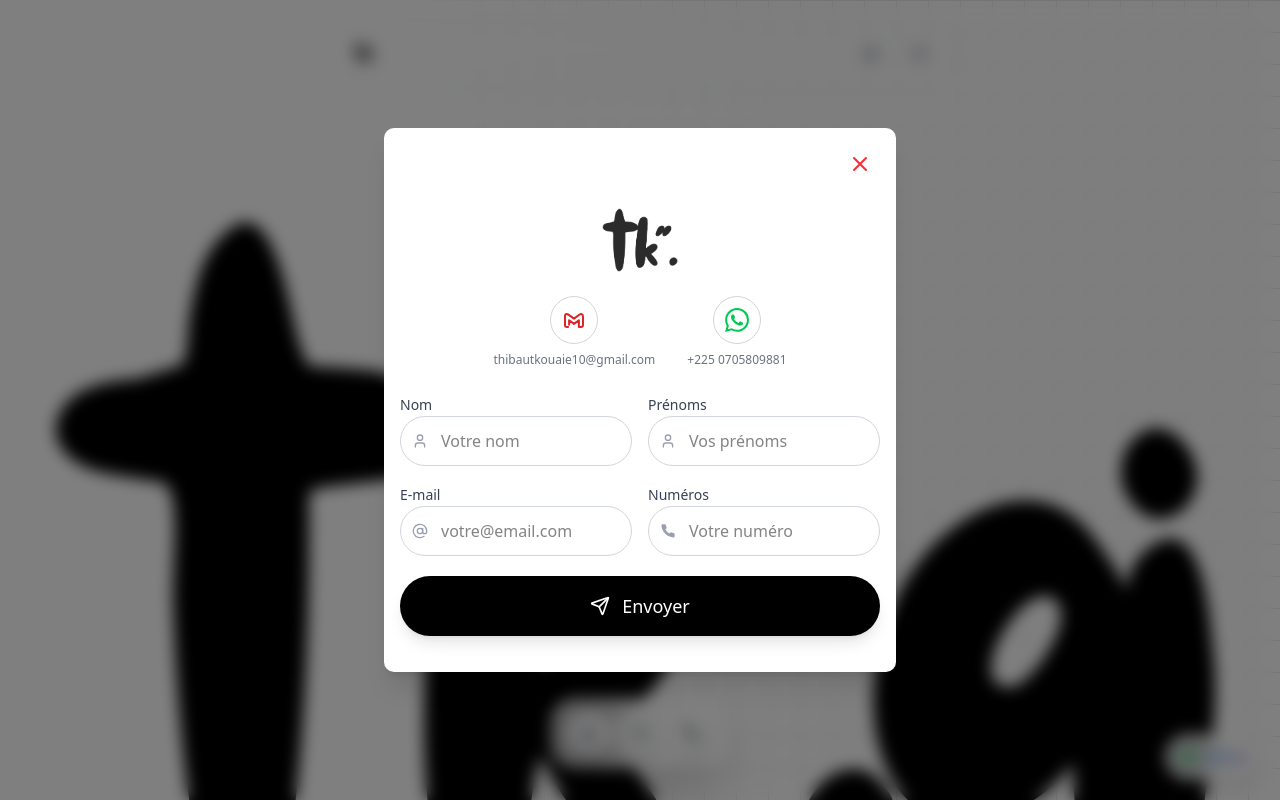
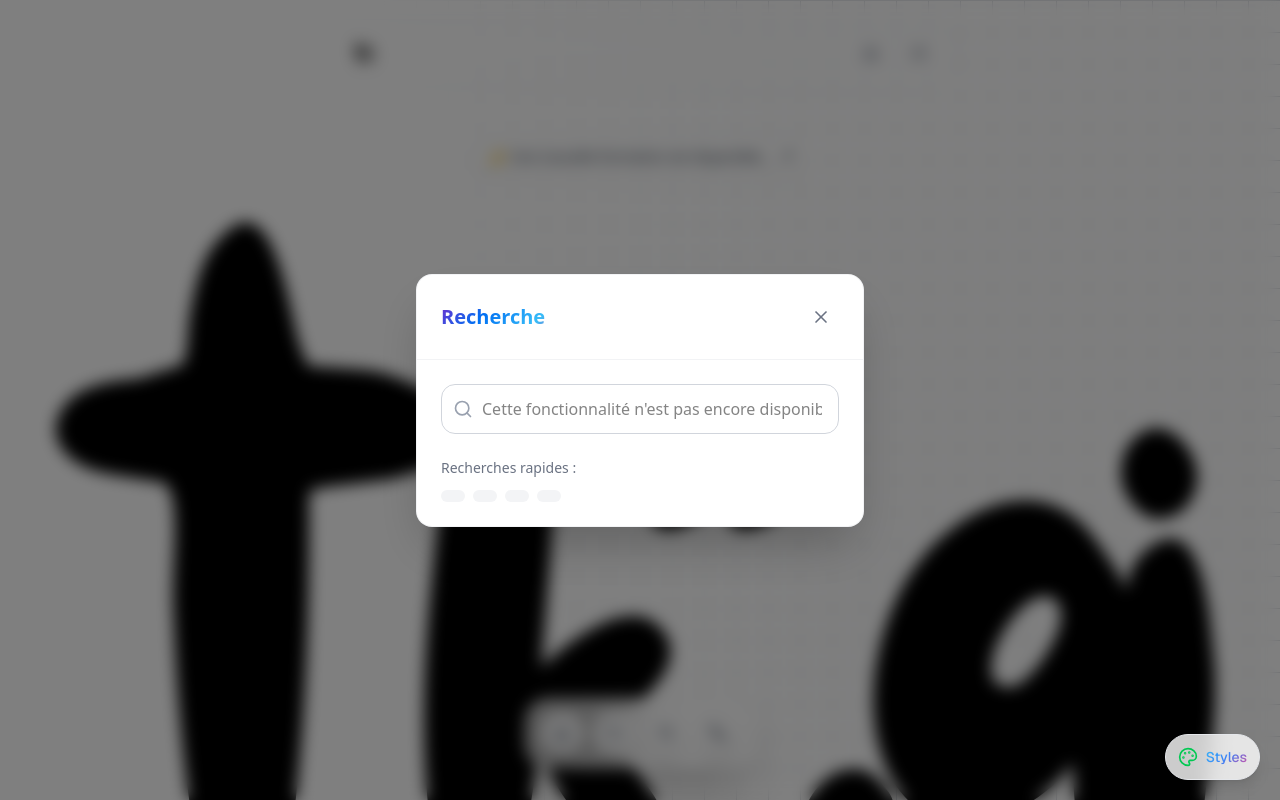
Before and after one commit to thibautkouame/tk, a Next.js app: page /home in a window 1280 px wide. Both pictures are taken after a click on the link 692 px from the left and 733 px from the top of the page. Shown: the top 800 px of the page. Built offline with nearby package versions, Linux system fonts and the light colour scheme.

Commit message:
ajout du composant de recherche

```diff
--- a/app/components/Floating-dock.tsx
+++ b/app/components/Floating-dock.tsx
@@ -9,6 +9,7 @@
   MotionValue,
 } from "framer-motion";
 import ContactForm from "./ContactForm";
+import SearchModal from "./SearchModal";
 import { toast } from "sonner";
 
 const HomeIcon = ({ className }: { className?: string }) => (
@@ -76,6 +77,24 @@
     className={className}
   >
     <path d="M22 16.92v3a2 2 0 0 1-2.18 2 19.79 19.79 0 0 1-8.63-3.07 19.5 19.5 0 0 1-6-6 19.79 19.79 0 0 1-3.07-8.67A2 2 0 0 1 4.11 2h3a2 2 0 0 1 2 1.72 12.84 12.84 0 0 0 .7 2.81 2 2 0 0 1-.45 2.11L8.09 9.91a16 16 0 0 0 6 6l1.27-1.27a2 2 0 0 1 2.11-.45 12.84 12.84 0 0 0 2.81.7A2 2 0 0 1 22 16.92z" />
+  </svg>
+);
+
+const SearchIcon = ({ className }: { className?: string }) => (
+  <svg
+    xmlns="http://www.w3.org/2000/svg"
+    width="24"
+    height="24"
+    viewBox="0 0 24 24"
+    fill="none"
+    stroke="currentColor"
+    strokeWidth="2"
+    strokeLinecap="round"
+    strokeLinejoin="round"
+    className={className}
+  >
+    <circle cx="11" cy="11" r="8" />
+    <path d="m21 21-4.35-4.35" />
   </svg>
 );
 
@@ -175,6 +194,7 @@
 
 const FloatingDockApp: React.FC = () => {
   const [isContactModalOpen, setIsContactModalOpen] = useState(false);
+  const [isSearchModalOpen, setIsSearchModalOpen] = useState(false);
 
   const icons = [
     { name: "Accueil", component: HomeIcon, href: "#" },
@@ -212,6 +232,12 @@
       }
     },
     {
+      name: "Recherche",
+      component: SearchIcon,
+      href: "#",
+      onClick: () => setIsSearchModalOpen(true)
+    },
+    {
       name: "Contact",
       component: ContactIcon,
       href: "#",
@@ -239,6 +265,11 @@
         isOpen={isContactModalOpen}
         onClose={() => setIsContactModalOpen(false)}
       />
+
+      <SearchModal
+        isOpen={isSearchModalOpen}
+        onClose={() => setIsSearchModalOpen(false)}
+      />
     </div>
   );
 };
--- /dev/null
+++ b/app/components/SearchModal.tsx
@@ -0,0 +1,152 @@
+"use client";
+
+import React, { useState } from "react";
+import { motion } from "framer-motion";
+import { toast } from "sonner";
+import { AuroraText } from "@/components/seraui/aurora";
+
+const SearchIcon = ({ className }: { className?: string }) => (
+    <svg
+        xmlns="http://www.w3.org/2000/svg"
+        width="24"
+        height="24"
+        viewBox="0 0 24 24"
+        fill="none"
+        stroke="currentColor"
+        strokeWidth="2"
+        strokeLinecap="round"
+        strokeLinejoin="round"
+        className={className}
+    >
+        <circle cx="11" cy="11" r="8" />
+        <path d="m21 21-4.35-4.35" />
+    </svg>
+);
+
+interface SearchModalProps {
+    isOpen: boolean;
+    onClose: () => void;
+}
+
+const SearchModal: React.FC<SearchModalProps> = ({ isOpen, onClose }) => {
+    const [searchQuery, setSearchQuery] = useState("");
+
+    const handleSearch = (e: React.FormEvent) => {
+        e.preventDefault();
+        if (searchQuery.trim()) {
+            toast.success(`Recherche pour : ${searchQuery}`, {
+                description: "Recherche en cours...",
+                duration: 3000,
+                icon: "🔍",
+            });
+            // Ici vous pouvez ajouter la logique de recherche
+            console.log("Recherche pour:", searchQuery);
+        }
+    };
+
+    if (!isOpen) return null;
+
+    return (
+        <motion.div
+            initial={{ opacity: 0 }}
+            animate={{ opacity: 1 }}
+            exit={{ opacity: 0 }}
+            className="fixed inset-0 z-50 flex items-center justify-center bg-black/50 backdrop-blur-sm"
+            onClick={onClose}
+        >
+            <motion.div
+                initial={{ scale: 0.8, opacity: 0 }}
+                animate={{ scale: 1, opacity: 1 }}
+                exit={{ scale: 0.8, opacity: 0 }}
+                transition={{ type: "spring", damping: 25, stiffness: 300 }}
+                className="relative w-full max-w-md mx-4"
+                onClick={(e) => e.stopPropagation()}
+            >
+                <div className="bg-white dark:bg-gray-800 rounded-2xl shadow-2xl border border-gray-200/50 dark:border-gray-700/50 overflow-hidden">
+                    {/* Header */}
+                    <div className="flex items-center justify-between p-6 border-b border-gray-200/50 dark:border-gray-700/50">
+                        <AuroraText className="text-xl font-semibold text-gray-900 dark:text-white">Recherche</AuroraText>
+                        <button
+                            onClick={onClose}
+                            className="p-2 hover:bg-gray-100 dark:hover:bg-gray-700 rounded-full transition-colors"
+                        >
+                            <svg
+                                xmlns="http://www.w3.org/2000/svg"
+                                width="20"
+                                height="20"
+                                viewBox="0 0 24 24"
+                                fill="none"
+                                stroke="currentColor"
+                                strokeWidth="2"
+                                strokeLinecap="round"
+                                strokeLinejoin="round"
+                                className="text-gray-500 dark:text-gray-400"
+                            >
+                                <line x1="18" y1="6" x2="6" y2="18" />
+                                <line x1="6" y1="6" x2="18" y2="18" />
+                            </svg>
+                        </button>
+                    </div>
+
+                    {/* Search Form */}
+                    <form onSubmit={handleSearch} className="p-6">
+                        <div className="relative">
+                            <SearchIcon className="absolute left-3 top-1/2 transform -translate-y-1/2 text-gray-400 w-5 h-5" />
+                            <input
+                                type="text"
+                                value={searchQuery}
+                                onChange={(e) => setSearchQuery(e.target.value)}
+                                placeholder="Cette fonctionnalité n'est pas encore disponible"
+                                //  placeholder="Que recherchez-vous ?"
+                                className="w-full pl-10 pr-4 py-3 border border-gray-300 dark:border-gray-600 rounded-xl focus:ring-2 focus:ring-blue-500 focus:border-transparent dark:bg-gray-700 dark:text-white dark:placeholder-gray-400 transition-all"
+                                autoFocus
+                                disabled
+                            />
+                        </div>
+                        {/*
+            <div className="mt-4 flex gap-3">
+              <button
+                type="submit"
+                className="flex-1 bg-blue-600 hover:bg-blue-700 text-white font-medium py-3 px-4 rounded-xl transition-colors"
+              >
+                Rechercher
+              </button>
+              <button
+                type="button"
+                onClick={onClose}
+                className="px-4 py-3 text-gray-600 dark:text-gray-400 hover:text-gray-800 dark:hover:text-white font-medium rounded-xl hover:bg-gray-100 dark:hover:bg-gray-700 transition-colors"
+              >
+                Annuler
+              </button>
+            </div> */}
+                    </form>
+
+                    {/* Quick Actions */}
+                    <div className="px-6 pb-6">
+                        <p className="text-sm text-gray-500 dark:text-gray-400 mb-3">
+                            Recherches rapides :
+                        </p>
+                        <div className="flex flex-wrap gap-2">
+                            {["Formations", "Contact", "Services", "À propos"].map((tag) => (
+                                <button
+                                    key={tag}
+                                    onClick={() => {
+                                        setSearchQuery(tag);
+                                        toast.info(`Recherche rapide : ${tag}`, {
+                                            duration: 2000,
+                                        });
+                                    }}
+                                    className="px-3 py-1.5 text-sm bg-gray-100 dark:bg-gray-700 text-gray-700 dark:text-gray-300 rounded-lg hover:bg-gray-200 dark:hover:bg-gray-600 transition-colors"
+                                >
+                                    {/* {tag} */}
+                                </button>
+                            ))}
+                        </div>
+                    </div>
+                </div>
+            </motion.div>
+        </motion.div>
+    );
+};
+
+export default SearchModal;
```
